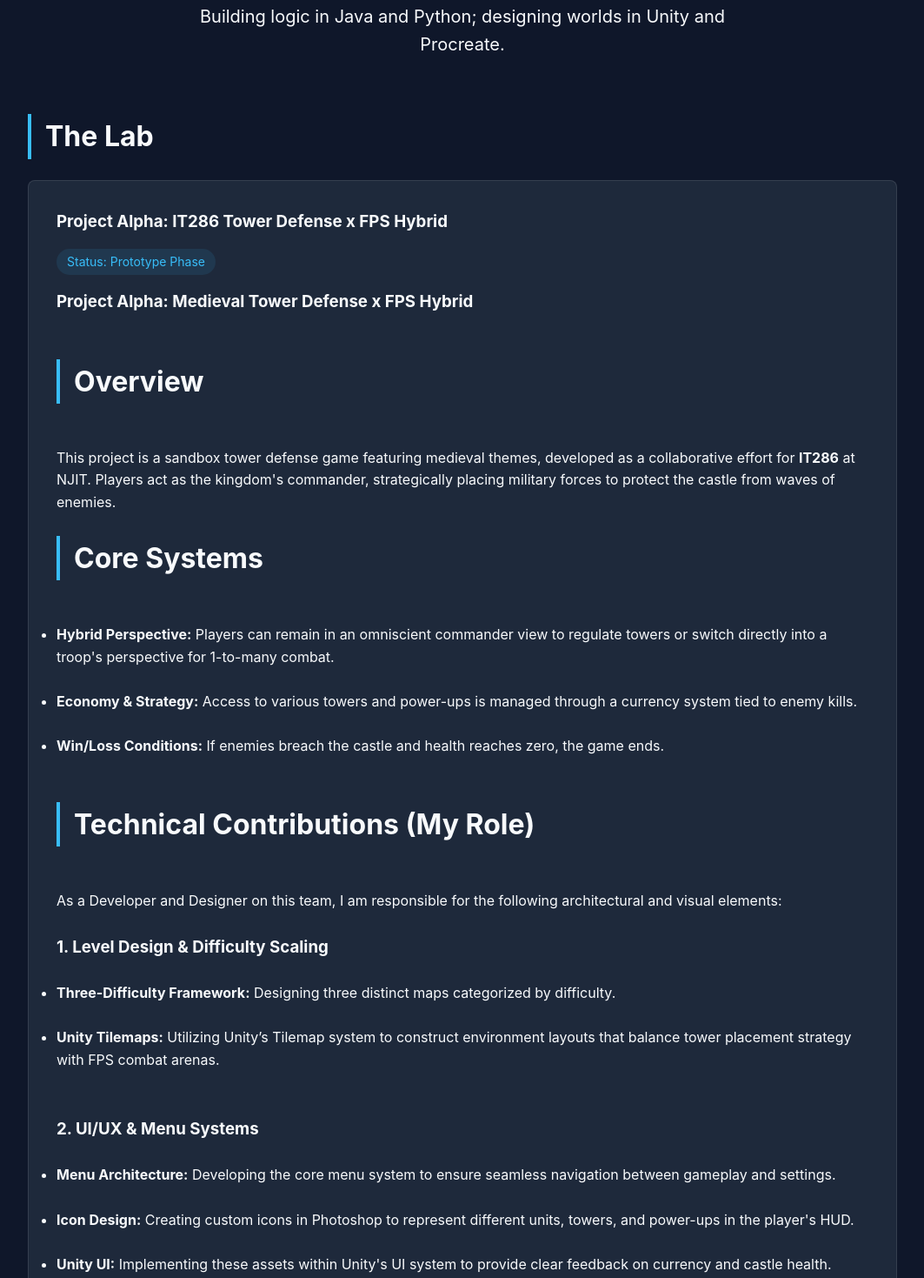
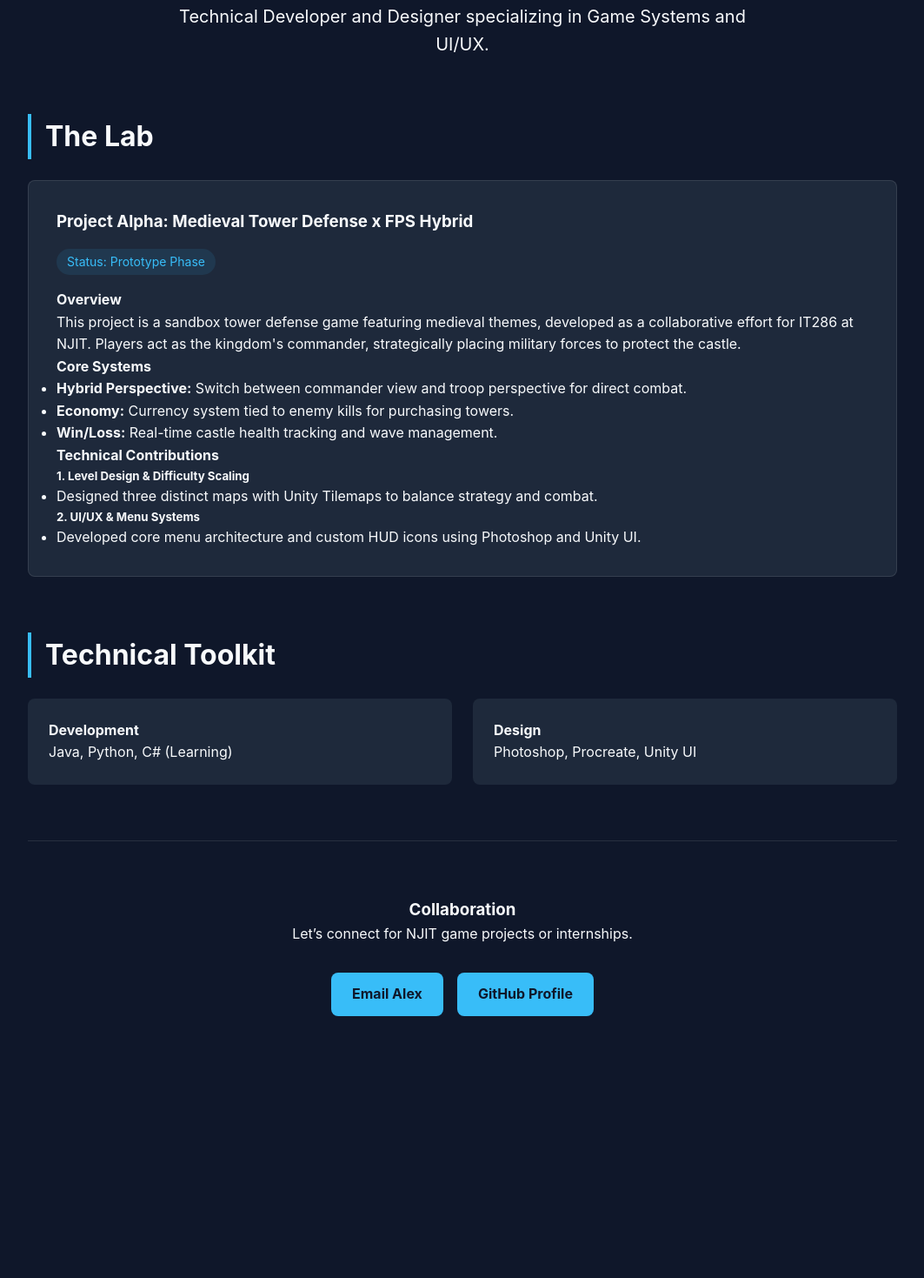
Before and after one commit to apr45/is117-Assignment-3, a website built with Vite: page index.html in a window 1280 px wide. Shown: the part 163-1632 px from the top of the page at 87% size, without its empty margins (108-1171 px from the left). After the commit the page ends 1363 px from the top, so only its background shows below. Built offline with nearby package versions, Linux system fonts and the light colour scheme.

Commit message:
removing public folder and main.js

```diff
--- a/index.html
+++ b/index.html
@@ -3,33 +3,46 @@
 <head>
     <meta charset="UTF-8">
     <meta name="viewport" content="width=device-width, initial-scale=1.0">
-
-    <title>Alex Revilla | NJIT IT Student & Game Developer</title>
-    <meta name="description" content="Portfolio of Alexandra Revilla, an NJIT Information Technology student specializing in Game Systems, Level Design, and UI/UX.">
-    <meta name="keywords" content="NJIT IT Student, New Jersey Game Developer, Unity UI Designer Newark, Technical Artist Portfolio">
-
-    <link rel="stylesheet" href="src/styles/main.css">
-    <link rel="stylesheet" href="src/styles/mobile.css">
+    <title>Alexandra Revilla | Technical Developer & Designer</title>
+    <link rel="stylesheet" href="./src/styles/main.css">
+    <link rel="stylesheet" href="./src/styles/mobile.css">
 </head>
 <body>
 
-    <header id="hero" class="hero-container">
-        <div class="hero-content">
+    <header class="hero-container">
         <h1>Alex Revilla</h1>
         <p class="tagline">IT Major at NJIT</p>
-            <p class="sub-headline">Building logic in Java and Python; designing worlds in Unity and Procreate. </p>
-        </div>
+        <p class="sub-headline">Technical Developer and Designer specializing in Game Systems and UI/UX.</p>
     </header>
 
     <main>
-        <section id="projects" class="case-study">
+        <section id="projects">
             <h2>The Lab</h2>
             <article class="project-card">
-                <h3>Project Alpha: IT286 Tower Defense x FPS Hybrid</h3>
+                <div id="project-static-content">
+                    <h3>Project Alpha: Medieval Tower Defense x FPS Hybrid</h3>
                     <p class="status">Status: Prototype Phase</p>
 
-                <div id="md-content">
-                    <p>Loading technical documentation...</p>
+                    <h4>Overview</h4>
+                    <p>This project is a sandbox tower defense game featuring medieval themes, developed as a collaborative effort for IT286 at NJIT. Players act as the kingdom's commander, strategically placing military forces to protect the castle.</p>
+
+                    <h4>Core Systems</h4>
+                    <ul>
+                        <li><strong>Hybrid Perspective:</strong> Switch between commander view and troop perspective for direct combat.</li>
+                        <li><strong>Economy:</strong> Currency system tied to enemy kills for purchasing towers.</li>
+                        <li><strong>Win/Loss:</strong> Real-time castle health tracking and wave management.</li>
+                    </ul>
+
+                    <h4>Technical Contributions</h4>
+                    <h5>1. Level Design & Difficulty Scaling</h5>
+                    <ul>
+                        <li>Designed three distinct maps with Unity Tilemaps to balance strategy and combat.</li>
+                    </ul>
+
+                    <h5>2. UI/UX & Menu Systems</h5>
+                    <ul>
+                        <li>Developed core menu architecture and custom HUD icons using Photoshop and Unity UI.</li>
+                    </ul>
                 </div>
             </article>
         </section>
@@ -43,24 +56,19 @@
                 </div>
                 <div class="category">
                     <h4>Design</h4>
-                    <p>Photoshop, Procreate, Unity (Tilemaps & UI)</p>
+                    <p>Photoshop, Procreate, Unity UI</p>
                 </div>
             </div>
         </section>
     </main>
 
     <footer id="contact">
-        <div class="cta-container">
         <h3>Collaboration</h3>
-            <p>Building a game at NJIT and need a Level Designer or UI Artist? Let’s connect. </p>
-
+        <p>Let’s connect for NJIT game projects or internships.</p>
         <div class="contact-links">
-                <a href="mailto:apr45@njit.edu" class="btn">Email Alex</a>
+            <a href="mailto:alexandrap2005@outlook.com" class="btn">Email Alex</a>
             <a href="https://github.com/apr45" target="_blank" class="btn">GitHub Profile</a>
         </div>
-        </div>
     </footer>
-
-    <script type="module" src="src/main.js"></script>
 </body>
 </html>
--- a/public/it286Project.md
+++ /dev/null
@@ -1,24 +0,0 @@
-# Project Alpha: Medieval Tower Defense x FPS Hybrid
-
-## Overview
-This project is a sandbox tower defense game featuring medieval themes, developed as a collaborative effort for **IT286** at NJIT. Players act as the kingdom's commander, strategically placing military forces to protect the castle from waves of enemies.
-
-## Core Systems
-* **Hybrid Perspective:** Players can remain in an omniscient commander view to regulate towers or switch directly into a troop's perspective for 1-to-many combat.
-* **Economy & Strategy:** Access to various towers and power-ups is managed through a currency system tied to enemy kills.
-* **Win/Loss Conditions:** If enemies breach the castle and health reaches zero, the game ends.
-
-## Technical Contributions (My Role)
-As a Developer and Designer on this team, I am responsible for the following architectural and visual elements:
-
-### 1. Level Design & Difficulty Scaling
-* **Three-Difficulty Framework:** Designing three distinct maps categorized by difficulty.
-* **Unity Tilemaps:** Utilizing Unity’s Tilemap system to construct environment layouts that balance tower placement strategy with FPS combat arenas.
-
-### 2. UI/UX & Menu Systems
-* **Menu Architecture:** Developing the core menu system to ensure seamless navigation between gameplay and settings.
-* **Icon Design:** Creating custom icons in Photoshop to represent different units, towers, and power-ups in the player's HUD.
-* **Unity UI:** Implementing these assets within Unity's UI system to provide clear feedback on currency and castle health.
-
-## Current Development Status
-This project is currently in the **prototype phase**. We are focused on refining the transition between the commander and troop perspectives while polishing the tilemap layouts for the initial three difficulty levels.
--- a/src/main.js
+++ /dev/null
@@ -1,49 +0,0 @@
-// 1. Configuration: Path to the project markdown file
-const isGitHubPages = window.location.hostname.includes('github.io');
-const PROJECT_PATH = isGitHubPages
-    ? '/is117-Assignment-3/it286Project.md'
-    : '/it286Project.md';
-/**
- * Simple Markdown to HTML Parser
- * Converts basic MD syntax (Headers, Bullets, Bold) into semantic HTML.
- */
-function parseMarkdown(text) {
-    return text
-        .replace(/^# (.*$)/gim, '<h1>$1</h1>')
-        .replace(/^## (.*$)/gim, '<h2>$1</h2>')
-        .replace(/^### (.*$)/gim, '<h3>$1</h3>')
-        .replace(/^\* (.*$)/gim, '<ul><li>$1</li></ul>')
-        .replace(/\*\*(.*)\*\*/gim, '<strong>$1</strong>')
-        .replace(/\n/gim, '<br>');
-}
-
-/**
- * Core Logic: Fetch and Render
- * Pulls the content from the .md file and injects it into the DOM.
- */
-async function loadProjectContent() {
-    const contentContainer = document.getElementById('md-content');
-
-    try {
-        const response = await fetch(PROJECT_PATH);
-
-        if (!response.ok) {
-            throw new Error('Failed to load project documentation.');
-        }
-
-        const rawText = await response.text();
-
-        // Inject the parsed HTML into the index.html hook
-        contentContainer.innerHTML = parseMarkdown(rawText);
-
-        // Cleanup: Fix fragmented <ul> tags created by the regex
-        contentContainer.innerHTML = contentContainer.innerHTML.replace(/<\/ul><ul>/gim, '');
-
-    } catch (error) {
-        console.error('Lead Engineer Error:', error);
-        contentContainer.innerHTML = `<p class="error">Status: Documentation temporarily unavailable. Please contact at the link below.</p>`;
-    }
-}
-
-// Initialize rendering on page load
-document.addEventListener('DOMContentLoaded', loadProjectContent);
```
Lines whose indentation alone changed are shown as unchanged.
